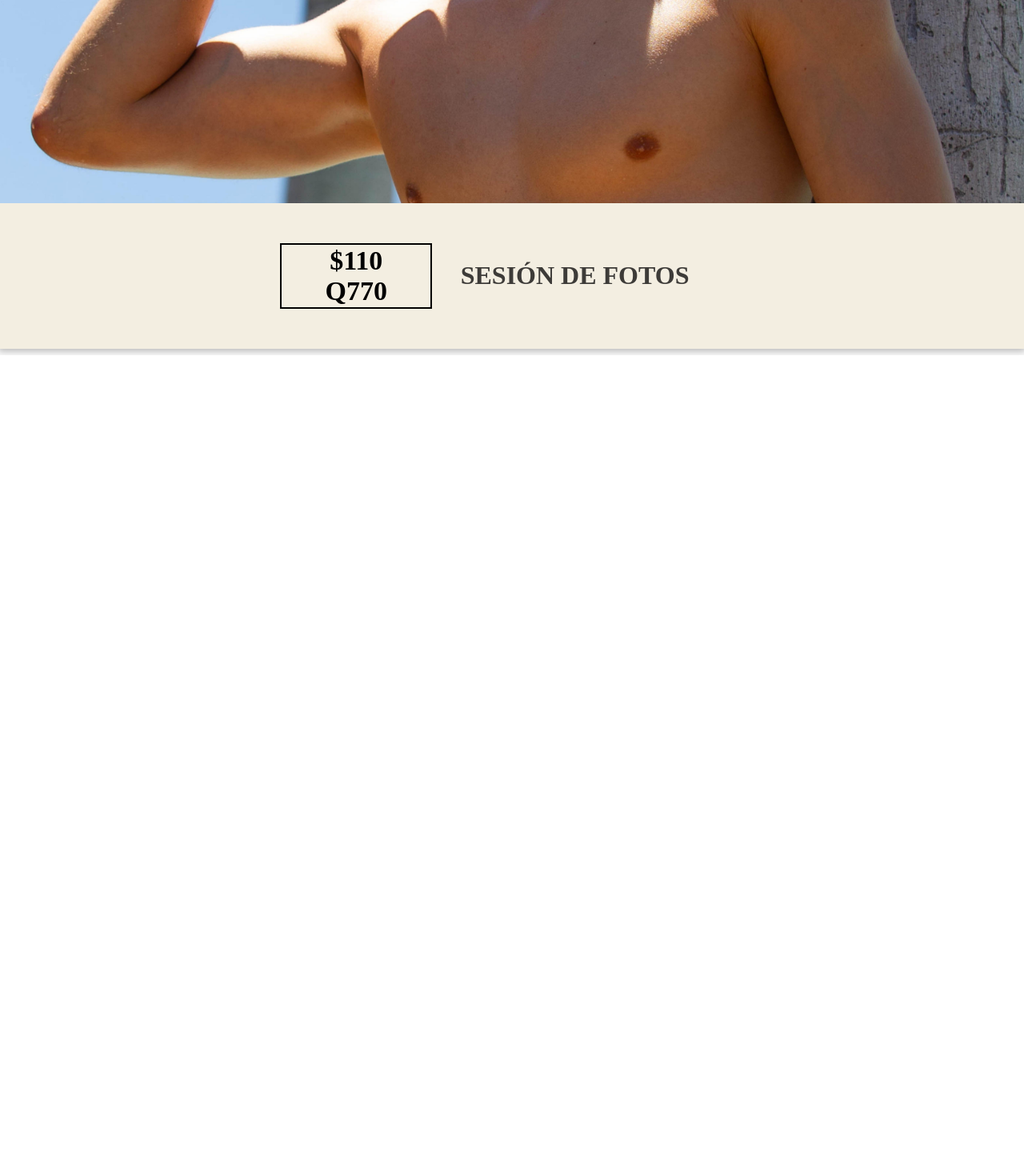
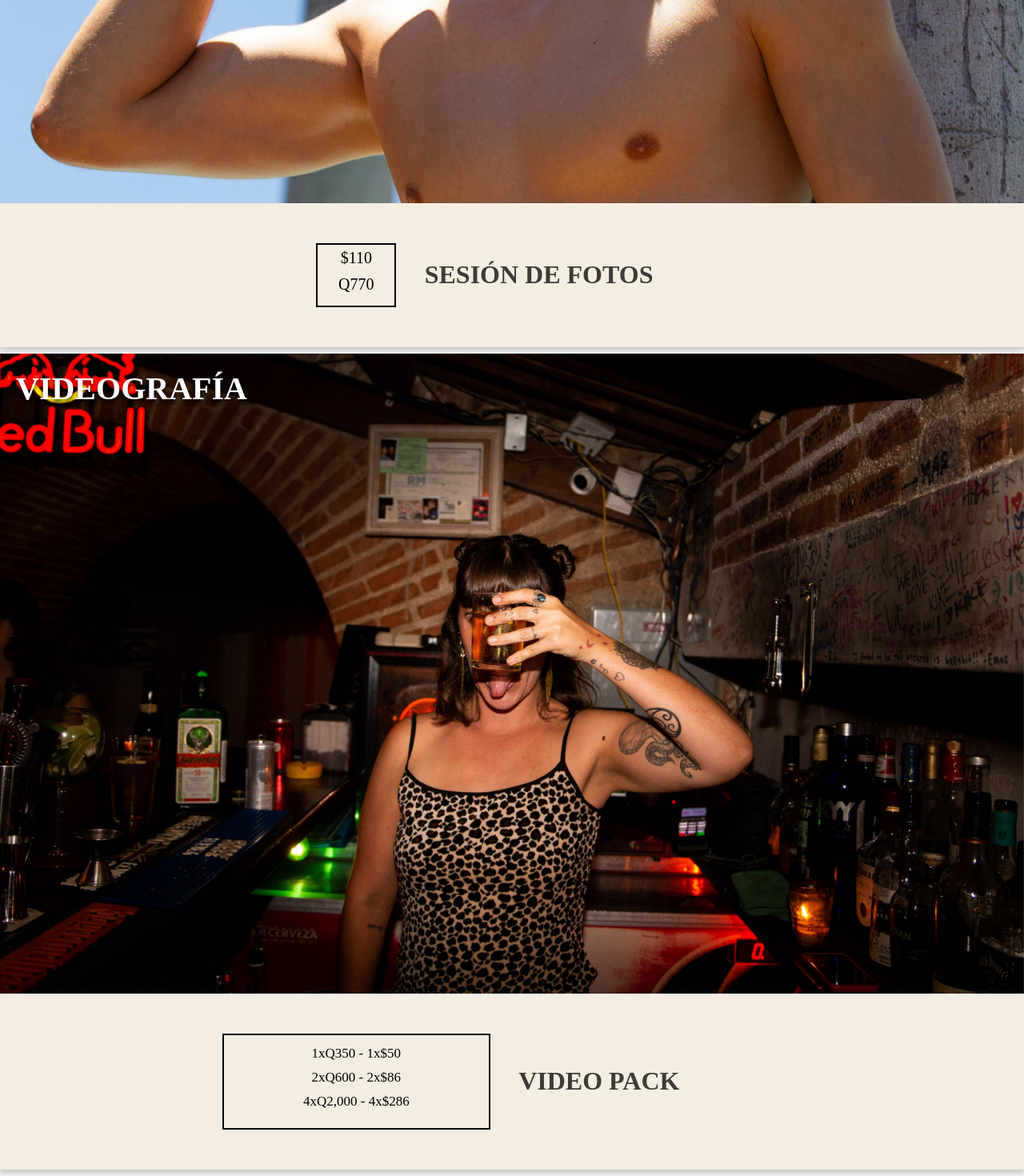
Before and after one commit to AnaLu456/Sketch, a Next.js app: page /pages/AT in a window 1280 px wide. Shown: the part 767-2237 px from the top of the page at 80% size. Before the commit the page ends 1211 px from the top, so only its background shows below. Built offline with nearby package versions, Linux system fonts and the light colour scheme.

Commit message:
Cambios Página 4

```diff
--- a/src/app/pages/AT/componentes/components.js
+++ b/src/app/pages/AT/componentes/components.js
@@ -38,8 +38,8 @@ function BloquePrecios() {
         <div className={styles.BloquePrecios}>
              <div className={styles.PreciosCuadro}>
                 <div className={styles.Cantidades}>
-                    <h1>$110</h1>
-                    <h1>Q770</h1>
+                    <p className={styles.texto}>$110</p>
+                    <p className={styles.texto}>Q770</p>
                 </div>
             </div>
             <div className={styles.TituloPrecios}>
@@ -49,4 +49,31 @@ function BloquePrecios() {
     );
 }
 
-export { Header, Imagecomponents, BloquePrecios };
+const Imagecomponents2 = () => {
+    return (
+        <div className={`${styles.section2} ${styles.headerImageContainer2}`}>
+            <div className={styles.SegundoText}>
+                <h1>VIDEOGRAFÍA</h1>
+            </div>
+        </div>
+    );
+}
+
+function BloquePrecios2() {
+    return (
+        <div className={styles.BloquePrecios2}>
+             <div className={styles.PreciosCuadro2}>
+                <div className={styles.Cantidades2}>
+                    <p className={styles.texto}>1xQ350 - 1x$50</p>
+                    <p className={styles.texto}>2xQ600 - 2x$86</p>
+                    <p className={styles.texto}>4xQ2,000 - 4x$286</p>
+                </div>
+            </div>
+            <div className={styles.TituloPrecios2}>
+                <h1>VIDEO PACK</h1>
+            </div>
+        </div>
+    );
+}
+
+export { Header, Imagecomponents, BloquePrecios, Imagecomponents2, BloquePrecios2};
--- a/src/app/pages/AT/componentes/components.module.css
+++ b/src/app/pages/AT/componentes/components.module.css
@@ -83,7 +83,7 @@
 .PrimerText {
     color: #FFF;
     text-shadow: 0px 4px 4px rgba(0, 0, 0, 0.25), 0px 4px 4px rgba(0, 0, 0, 0.25), 0px 4px 4px rgba(0, 0, 0, 0.25);
-    font-family: Koulen;
+    font-family: 'Koulen';
     font-size: 20px;
     font-style: normal;
     font-weight: 400;
@@ -106,8 +106,8 @@
 }
 
 .PreciosCuadro {
-    width: 190px; /* Ancho del rectángulo */
-    height: 82px; /* Altura del rectángulo */
+    width: 100px; /* Ancho del rectángulo */
+    height: 80px; /* Altura del rectángulo */
     border: 2px solid black; /* Borde de 2 píxeles de ancho y color negro */
     background-color: transparent; /* Sin relleno (transparente) */
     display: flex; /* Utiliza flexbox */
@@ -119,7 +119,102 @@
 
 .Cantidades {
     color: #000;
-    font-family: KoPub Batang;
+    font-family: 'KoPub Batang';
+    font-size: 20px;
+    font-style: normal;
+    font-weight: 400;
+    line-height: normal;
+    display: flex;
+    flex-direction: column;
+    align-items: center;
+    justify-content: center;
+}
+
+.Cantidades .texto {
+    margin-bottom: 10px; /* Espacio vertical entre cada texto */
+}
+
+
+.TituloPrecios {
+    width: 30%;
+    height: fit-content;
+    margin-left: 3%;
+    color: #3D3B38;
+    font-family: 'Koulen';
+    font-size: 16px;
+    font-style: normal;
+    font-weight: 400;
+    line-height: normal;
+}
+
+.section2 {
+    height: 100vh;
+    background-image: url("../imágenes/img2.jpg");
+    background-position: center;
+    background-size: cover;
+    position: relative; /* Añade posición relativa para que los elementos se superpongan correctamente */
+}
+
+.Imagecomponents2 {
+    height: 500px;
+    width: auto;
+    object-fit: cover;
+    object-position: center;
+}
+
+.SegundoText {
+    color: #FFF;
+    text-shadow: 0px 4px 4px rgba(0, 0, 0, 0.25), 0px 4px 4px rgba(0, 0, 0, 0.25), 0px 4px 4px rgba(0, 0, 0, 0.25);
+    font-family: 'Koulen';
+    font-size: 20px;
+    font-style: normal;
+    font-weight: 400;
+    line-height: normal;
+    display: flex;
+    align-items: center;
+    padding: 20px; /* Agrega relleno alrededor del texto */
+}
+
+.headerImageContainer2 {
+    position: relative;
+    top: auto;
+    left: 0;
+    right: 0;
+    bottom: 0;
+}
+
+.headerImage {
+    width: 100%;
+    height: auto;
+}
+
+.BloquePrecios2 {
+    background-color: #F3EEE1;
+    width: 100%;
+    margin-bottom: 8px;
+    box-shadow: 0px 0px 10px 3px rgba(0, 0, 0, 0.30);
+    padding: 50px;
+    display: flex;
+    align-items: center;
+    justify-content: center; /* Centra los objetos horizontalmente */
+    flex-direction: row; /* Coloca los objetos en línea horizontalmente */
+}
+
+.PreciosCuadro2 {
+    width: 335px; /* Ancho del rectángulo */
+    height: 120px; /* Altura del rectángulo */
+    border: 2px solid black; /* Borde de 2 píxeles de ancho y color negro */
+    background-color: transparent; /* Sin relleno (transparente) */
+    display: flex; /* Utiliza flexbox */
+    flex-direction: column; /* Coloca los elementos en columna */
+    align-items: center; /* Centra horizontalmente el contenido */
+    justify-content: center; /* Centra verticalmente el contenido */
+    justify-content: space-evenly;
+}
+
+.Cantidades2 {
+    color: #000;
+    font-family: 'KoPub Batang';
     font-size: 17px;
     font-style: normal;
     font-weight: 400;
@@ -130,12 +225,16 @@
     justify-content: center;
 }
 
-.TituloPrecios {
+.Cantidades2 .texto {
+    margin-bottom: 10px; /* Espacio vertical entre cada texto */
+}
+
+.TituloPrecios2 {
     width: 30%;
     height: fit-content;
     margin-left: 3%;
     color: #3D3B38;
-    font-family: Koulen;
+    font-family: 'Koulen';
     font-size: 16px;
     font-style: normal;
     font-weight: 400;
--- a/src/app/pages/AT/page.js
+++ b/src/app/pages/AT/page.js
@@ -1,6 +1,6 @@
 import Image from "next/image";
 import styles from "./page.module.css";
-import {BloquePrecios, Header,Imagecomponents} from "./componentes/components";
+import {BloquePrecios, BloquePrecios2, Header,Imagecomponents, Imagecomponents2} from "./componentes/components";
 
 export default function Home() {
   return (
@@ -8,6 +8,8 @@ export default function Home() {
       <Header></Header>
       <Imagecomponents></Imagecomponents>
       <BloquePrecios></BloquePrecios>
+      <Imagecomponents2></Imagecomponents2>
+      <BloquePrecios2></BloquePrecios2>
     </div>
   );
 }
```
Also changed, not shown: src/app/pages/AT/imágenes/img2.jpg (added).
